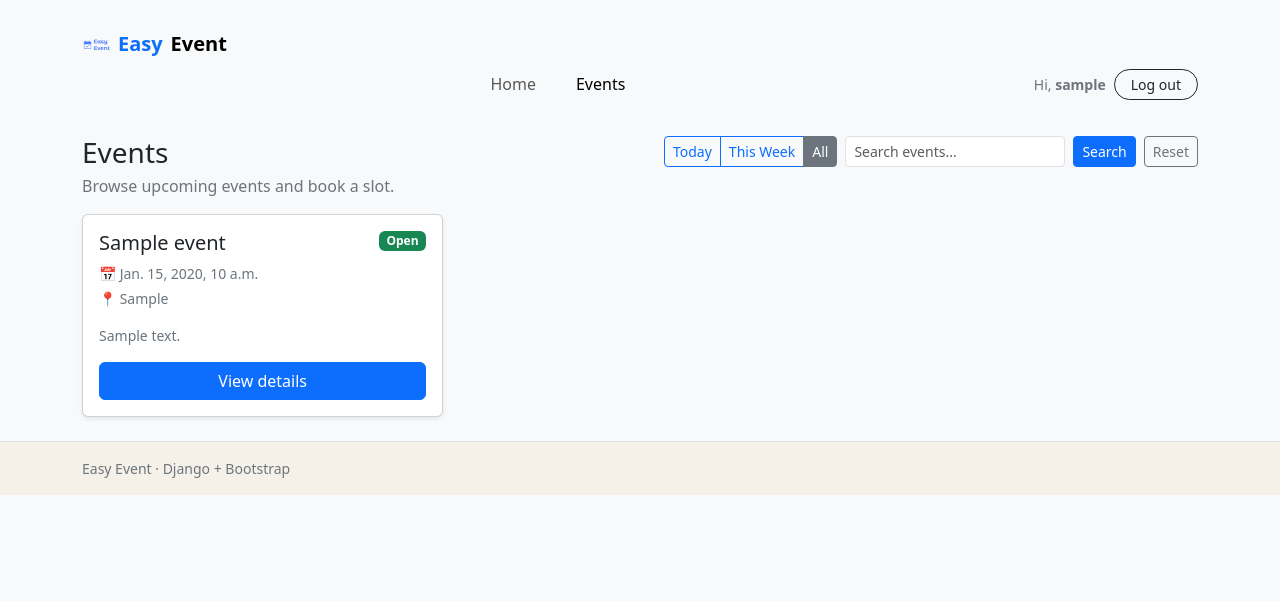
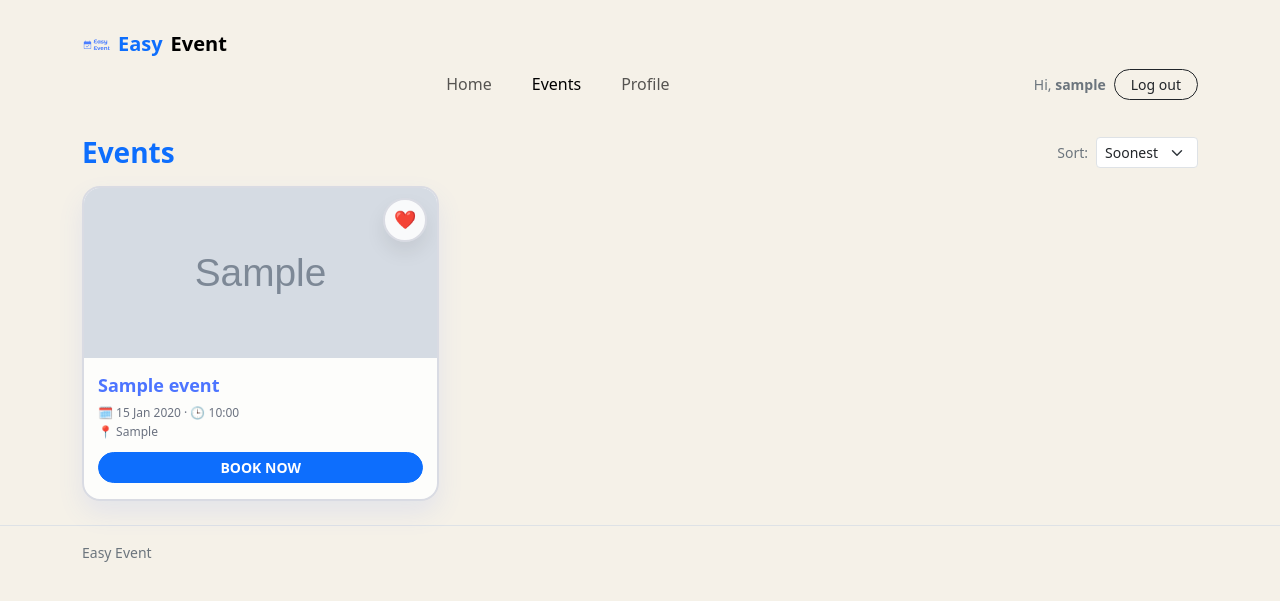
Before and after one commit to grebennikoovaa/event-booking-mini, a Django app: page /events/ in a window 1280 px wide. Shown: the top 601 px of the page. Run offline with Django 5.2, Linux system fonts and the light colour scheme; a user stored in the database is signed in; tables that the repository leaves empty hold one stand-in row (values such as "Sample post"); grey boxes marked "Sample" are stand-in pictures.

Commit message:
updated ui of events page and updated profile page)

```diff
--- a/bookings/templates/bookings/event_list.html
+++ b/bookings/templates/bookings/event_list.html
@@ -1,114 +1,73 @@
 {% extends "base.html" %}
-{% block title %}Events · Event Booking{% endblock %}
+{% load static %}
+{% block title %}Events · Easy Event{% endblock %}
+
+{% block extra_head %}
+<link rel="stylesheet" href="{% static 'css/events.css' %}">
+{% endblock %}
 
 {% block content %}
 
-<div class="d-flex flex-wrap align-items-start justify-content-between gap-3 mb-3">
+<div class="d-flex align-items-center justify-content-between mb-3">
+  <h1 class="h3 fw-bold text-primary m-0">Events</h1>
 
-
-  <div>
-    <h1 class="h3 mb-1">Events</h1>
-    <div class="text-secondary">Browse upcoming events and book a slot.</div>
-  </div>
-
-
-  <div class="d-flex flex-wrap gap-2 align-items-center">
-
-    <div class="btn-group" role="group" aria-label="Filters">
-      <a class="btn btn-outline-primary btn-sm {% if range == 'today' %}active{% endif %}"
-         href="{% url 'event_list' %}?range=today{% if q %}&q={{ q }}{% endif %}">
-        Today
-      </a>
-
-      <a class="btn btn-outline-primary btn-sm {% if range == 'week' %}active{% endif %}"
-         href="{% url 'event_list' %}?range=week{% if q %}&q={{ q }}{% endif %}">
-        This Week
-      </a>
-
-      <a class="btn btn-outline-secondary btn-sm {% if not range %}active{% endif %}"
-         href="{% url 'event_list' %}{% if q %}?q={{ q }}{% endif %}">
-        All
-      </a>
-    </div>
-
-
-    <form class="d-flex gap-2" method="get">
-      <input class="form-control form-control-sm"
-             type="text"
-             name="q"
-             placeholder="Search events..."
-             value="{{ q|default:'' }}"
-             style="max-width: 260px;">
-
-      {% if range %}
-        <input type="hidden" name="range" value="{{ range }}">
-      {% endif %}
-
-      <button class="btn btn-primary btn-sm" type="submit">Search</button>
-      <a class="btn btn-outline-secondary btn-sm" href="{% url 'event_list' %}">Reset</a>
-    </form>
-  </div>
+  <form method="get" class="d-flex gap-2 align-items-center">
+    <label class="small text-secondary d-none d-md-inline m-0">Sort:</label>
+    <select class="form-select form-select-sm" name="sort" onchange="this.form.submit()">
+      <option value="soon" {% if sort == "soon" %}selected{% endif %}>Soonest</option>
+      <option value="newest" {% if sort == "newest" %}selected{% endif %}>Newest</option>
+      <option value="title" {% if sort == "title" %}selected{% endif %}>Title A–Z</option>
+    </select>
+  </form>
 </div>
 
+<div class="events-grid">
+  {% for e in events %}
+    <div class="event-card">
 
-{% if q %}
-  <div class="small text-secondary mb-3">
-    Showing results for: <span class="fw-semibold">“{{ q }}”</span>
-  </div>
-{% endif %}
+      <div class="event-poster">
+        {% if e.poster %}
+          <img src="{{ e.poster.url }}" alt="poster">
+        {% else %}
+          <div class="poster-placeholder">No poster</div>
+        {% endif %}
 
-
-<div class="row g-3">
-  {% for event in events %}
-    <div class="col-12 col-md-6 col-lg-4">
-      <div class="card shadow-sm h-100">
-        <div class="card-body d-flex flex-column">
-
-
-          <div class="d-flex justify-content-between align-items-start gap-2 mb-2">
-            <h2 class="h5 mb-0">{{ event.title }}</h2>
-
-            {% if event.slots.count > 0 %}
-              <span class="badge text-bg-success">Open</span>
-            {% else %}
-              <span class="badge text-bg-secondary">No slots</span>
-            {% endif %}
-          </div>
-
-
-          <div class="text-secondary small mb-1">📅 {{ event.start_datetime }}</div>
-          {% if event.location %}
-            <div class="text-secondary small mb-3">📍 {{ event.location }}</div>
-          {% endif %}
-
-
-          <p class="text-secondary small flex-grow-1">
-            {% if event.description %}
-              {{ event.description|truncatechars:110 }}
-            {% else %}
-              No description.
-            {% endif %}
-          </p>
-
-
-          <a class="btn btn-primary mt-auto" href="{% url 'event_detail' event.id %}">
-            View details
-          </a>
-        </div>
-      </div>
-    </div>
-
-  {% empty %}
-    <div class="col-12">
-      <div class="alert alert-info mb-0">
-        No events found.
-        {% if q or range %}
-          Try <a class="alert-link" href="{% url 'event_list' %}">resetting filters</a>.
-        {% else %}
-          Add some via <a class="alert-link" href="/admin/">Admin</a>.
+        {% if user.is_authenticated %}
+          <form method="post" action="{% url 'toggle_favorite' e.id %}" class="fav-form">
+            {% csrf_token %}
+            <button type="submit" class="fav-btn" aria-label="favorite">
+              {% if e.id in fav_ids %}
+                ❤️
+              {% else %}
+                🤍
+              {% endif %}
+            </button>
+          </form>
         {% endif %}
       </div>
+
+      <div class="event-body">
+        <div class="event-title">{{ e.title }}</div>
+
+        <div class="event-meta">
+          {% if e.next_slot %}
+            <div class="meta-row">🗓 {{ e.next_slot|date:"d M Y" }} · 🕒 {{ e.next_slot|date:"H:i" }}</div>
+          {% endif %}
+          {% if e.location %}
+            <div class="meta-row">📍 {{ e.location }}</div>
+          {% endif %}
+        </div>
+
+        <a class="btn btn-primary btn-sm w-100 rounded-pill fw-bold mt-2"
+           href="{% url 'event_detail' e.id %}">
+          BOOK NOW
+        </a>
+      </div>
+
     </div>
+  {% empty %}
+    <div class="text-secondary">No events yet. Add some via Admin.</div>
   {% endfor %}
 </div>
+
 {% endblock %}
--- a/bookings/urls.py
+++ b/bookings/urls.py
@@ -5,8 +5,11 @@ urlpatterns = [
     path("", views.landing, name="landing"),
     path("events/", views.event_list, name="event_list"),
     path("events/<int:event_id>/", views.event_detail, name="event_detail"),
+
+    path("favorites/<int:event_id>/toggle/", views.toggle_favorite, name="toggle_favorite"),
+    path("profile/", views.profile, name="profile"),
+
+    path("accounts/signup/", views.signup, name="signup"),
     path("slots/<int:slot_id>/book/", views.book_slot, name="book_slot"),
     path("slots/<int:slot_id>/cancel/", views.cancel_slot, name="cancel_slot"),
-    path("my-bookings/", views.my_bookings, name="my_bookings"),
-    path("accounts/signup/", views.signup, name="signup"),
 ]
--- a/bookings/views.py
+++ b/bookings/views.py
@@ -1,17 +1,16 @@
 from datetime import timedelta
-
 from django.contrib import messages
 from django.contrib.auth.decorators import login_required
 from django.core.exceptions import ValidationError
 from django.shortcuts import get_object_or_404, redirect, render
 from django.utils import timezone
-from django.db.models import Q
+from django.db.models import Q, Min
 from django.contrib.auth import login
 from .forms import SignUpForm
 
 
 
-from .models import Event, Slot, Booking
+from .models import Event, Slot, Booking, Favorite
 from .services import create_booking, cancel_booking
 
 
@@ -20,31 +19,31 @@ def home(request):
 
 
 def event_list(request):
-    qs = Event.objects.filter(is_published=True).order_by("start_datetime")
+    sort = request.GET.get("sort", "soon")
 
-    # SEARCH
-    q = request.GET.get("q", "").strip()
-    if q:
-        qs = qs.filter(
-            Q(title__icontains=q) |
-            Q(location__icontains=q) |
-            Q(description__icontains=q)
+    qs = Event.objects.all()
+
+    qs = qs.annotate(next_slot=Min("slots__start_datetime"))
+
+    if sort == "newest":
+        qs = qs.order_by("-id")
+    elif sort == "title":
+        qs = qs.order_by("title")
+    else:
+        qs = qs.order_by("next_slot", "title")
+
+    fav_ids = set()
+    if request.user.is_authenticated:
+        fav_ids = set(
+            Favorite.objects.filter(user=request.user).values_list("event_id", flat=True)
         )
 
-    range_val = request.GET.get("range")
-    now = timezone.now()
+    return render(
+        request,
+        "bookings/event_list.html",
+        {"events": qs, "sort": sort, "fav_ids": fav_ids},
+    )
 
-    if range_val == "today":
-        start = now.replace(hour=0, minute=0, second=0, microsecond=0)
-        end = start + timedelta(days=1)
-        qs = qs.filter(start_datetime__gte=start, start_datetime__lt=end)
-
-    elif range_val == "week":
-        start = now
-        end = now + timedelta(days=7)
-        qs = qs.filter(start_datetime__gte=start, start_datetime__lte=end)
-
-    return render(request, "bookings/event_list.html", {"events": qs, "q": q, "range": range_val})
 
 def event_detail(request, event_id: int):
     event = get_object_or_404(Event, id=event_id, is_published=True)
@@ -125,3 +124,39 @@ def signup(request):
     else:
         form = SignUpForm()
     return render(request, "registration/signup.html", {"form": form})
+
+@login_required
+def toggle_favorite(request, event_id):
+    if request.method != "POST":
+        return redirect("event_list")
+
+    event = get_object_or_404(Event, id=event_id)
+
+    fav, created = Favorite.objects.get_or_create(user=request.user, event=event)
+    if not created:
+        fav.delete()
+        messages.info(request, "Removed from favorites.")
+    else:
+        messages.success(request, "Added to favorites!")
+
+    return redirect(request.META.get("HTTP_REFERER", "event_list"))
+
+@login_required
+def profile(request):
+    favorites = (
+        Favorite.objects.filter(user=request.user)
+        .select_related("event")
+        .order_by("-created_at")
+    )
+
+    my_bookings = (
+        Booking.objects.filter(user=request.user)
+        .select_related("slot", "slot__event")
+        .order_by("-id")
+    )
+
+    return render(
+        request,
+        "bookings/profile.html",
+        {"favorites": favorites, "my_bookings": my_bookings},
+    )
--- a/config/settings.py
+++ b/config/settings.py
@@ -117,3 +117,6 @@ LOGOUT_REDIRECT_URL = "/"
 
 
 DEFAULT_AUTO_FIELD = "django.db.models.BigAutoField"
+
+MEDIA_URL = "/media/"
+MEDIA_ROOT = BASE_DIR / "media"
--- a/config/urls.py
+++ b/config/urls.py
@@ -1,8 +1,13 @@
 from django.contrib import admin
 from django.urls import path, include
+from django.conf import settings
+from django.conf.urls.static import static
 
 urlpatterns = [
     path("admin/", admin.site.urls),
     path("accounts/", include("django.contrib.auth.urls")),
     path("", include("bookings.urls")),
 ]
+
+if settings.DEBUG:
+    urlpatterns += static(settings.MEDIA_URL, document_root=settings.MEDIA_ROOT)
--- /dev/null
+++ b/static/css/events.css
@@ -0,0 +1,82 @@
+body.bg-light{
+  background: #f5f1e8 !important;
+}
+
+.events-grid{
+  display: grid;
+  grid-template-columns: repeat(3, minmax(0, 1fr));
+  gap: 22px;
+  margin-top: 8px;
+}
+
+@media (max-width: 992px){
+  .events-grid{ grid-template-columns: 1fr; }
+}
+
+.event-card{
+  background: rgba(255,255,255,0.85);
+  border: 2px solid #d9dbe3;
+  border-radius: 18px;
+  box-shadow: 0 12px 26px rgba(76,116,255,0.10);
+  overflow: hidden;
+}
+
+.event-poster{
+  position: relative;
+  height: 170px;
+  background: #f0f2f7;
+  display: flex;
+  align-items: center;
+  justify-content: center;
+}
+
+.event-poster img{
+  width: 100%;
+  height: 100%;
+  object-fit: cover;
+  display: block;
+}
+
+.poster-placeholder{
+  color: #6b7280;
+  font-weight: 700;
+}
+
+.fav-form{
+  position: absolute;
+  top: 10px;
+  right: 10px;
+  margin: 0;
+}
+
+.fav-btn{
+  border: none;
+  background: rgba(255,255,255,0.85);
+  border: 2px solid #d9dbe3;
+  border-radius: 999px;
+  width: 44px;
+  height: 44px;
+  display: grid;
+  place-items: center;
+  font-size: 18px;
+  box-shadow: 0 10px 20px rgba(0,0,0,0.08);
+}
+
+.event-body{
+  padding: 14px 14px 16px;
+}
+
+.event-title{
+  font-weight: 900;
+  color: #4c74ff;
+  font-size: 18px;
+  margin-bottom: 6px;
+}
+
+.event-meta{
+  color: #6b7280;
+  font-size: 12px;
+  line-height: 1.4;
+}
+
+.meta-row{ margin-bottom: 3px; }
--- a/templates/base.html
+++ b/templates/base.html
@@ -36,6 +36,12 @@
                 Events
               </a>
             </li>
+            <li class="nav-item">
+  <a class="nav-link" href="{% if user.is_authenticated %}{% url 'profile' %}{% else %}{% url 'login' %}{% endif %}">
+    Profile
+  </a>
+</li>
+
           </ul>
 
           <div class="d-flex gap-2 align-items-center">
@@ -83,7 +89,7 @@
 
   <footer class="border-top" style="background:#f5f1e8;">
     <div class="container py-3 small text-secondary">
-      Easy Event · Django + Bootstrap
+      Easy Event
     </div>
   </footer>
 
--- a/templates/landing.html
+++ b/templates/landing.html
@@ -1,6 +1,6 @@
 {% extends "base.html" %}
 {% load static %}
-{% block title %}Easy Event{% endblock %}
+{% block title %}Easy Event - Main{% endblock %}
 
 {% block extra_head %}
 <link rel="stylesheet" href="{% static 'css/landing.css' %}">
```
Also changed, not shown: bookings/admin.py (+80 -16 lines), bookings/models.py (+13 -0 lines), bookings/templates/bookings/profile.html (added, +50 -0 lines), bookings/migrations/0002_event_poster_favorite.py (added).
